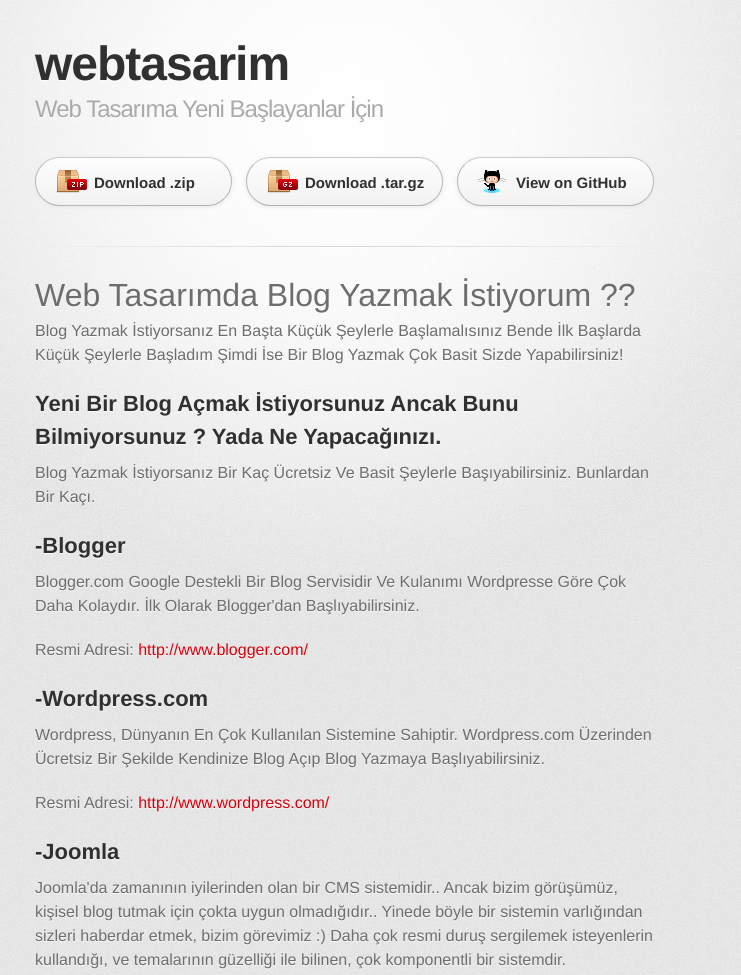
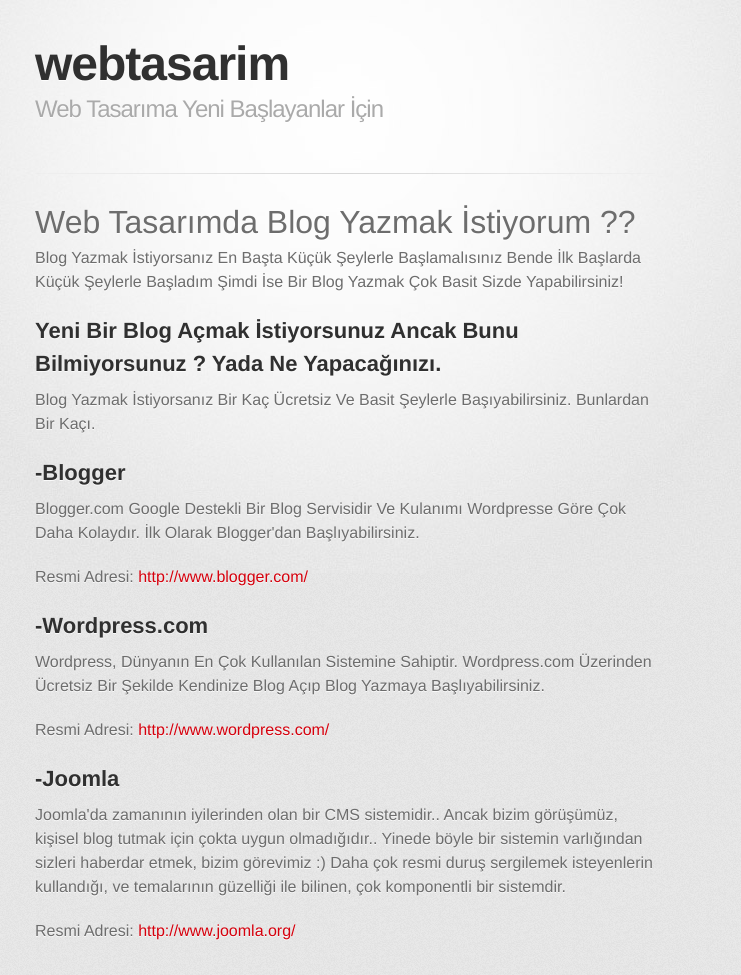
Before and after one commit to Rewqis/blogyazmak, a plain HTML site: page index.html in a window 1280 px wide. Shown: the top 975 px of the page, without its empty margins (295-1036 px from the left). Drawn offline with Linux system fonts and the light colour scheme; a web font is replaced by a local one.

Commit message:
Update index.html

```diff
--- a/index.html
+++ b/index.html
@@ -22,11 +22,7 @@
           <h2>Web Tasarıma Yeni Başlayanlar İçin</h2>
         </header>
 
-        <section id="downloads" class="clearfix">
-          <a href="https://github.com/Rewqis/hackerler/zipball/master" id="download-zip" class="button"><span>Download .zip</span></a>
-          <a href="https://github.com/Rewqis/hackerler/tarball/master" id="download-tar-gz" class="button"><span>Download .tar.gz</span></a>
-          <a href="https://github.com/Rewqis/hackerler" id="view-on-github" class="button"><span>View on GitHub</span></a>
-        </section>
+
 
         <hr>
 
```
